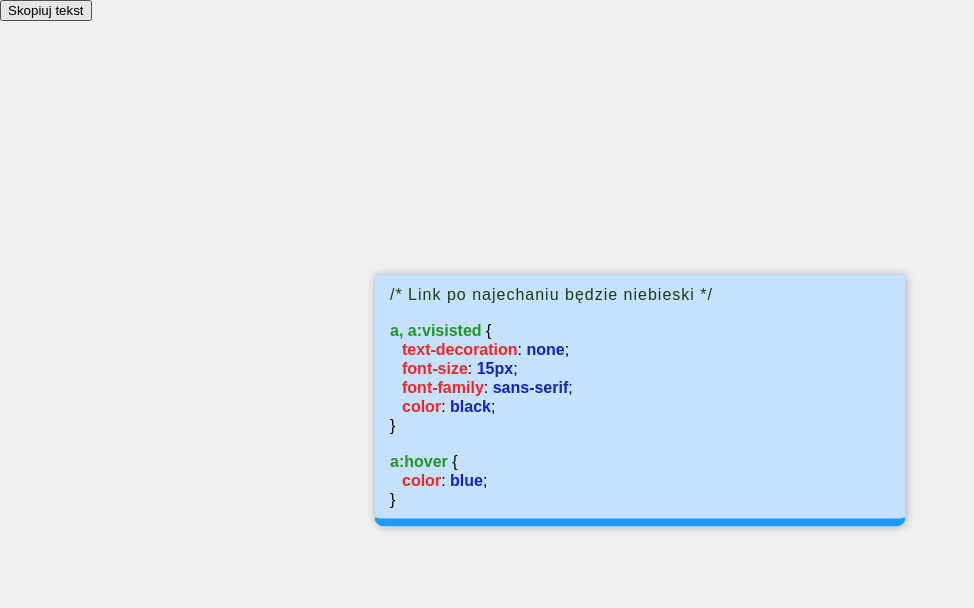
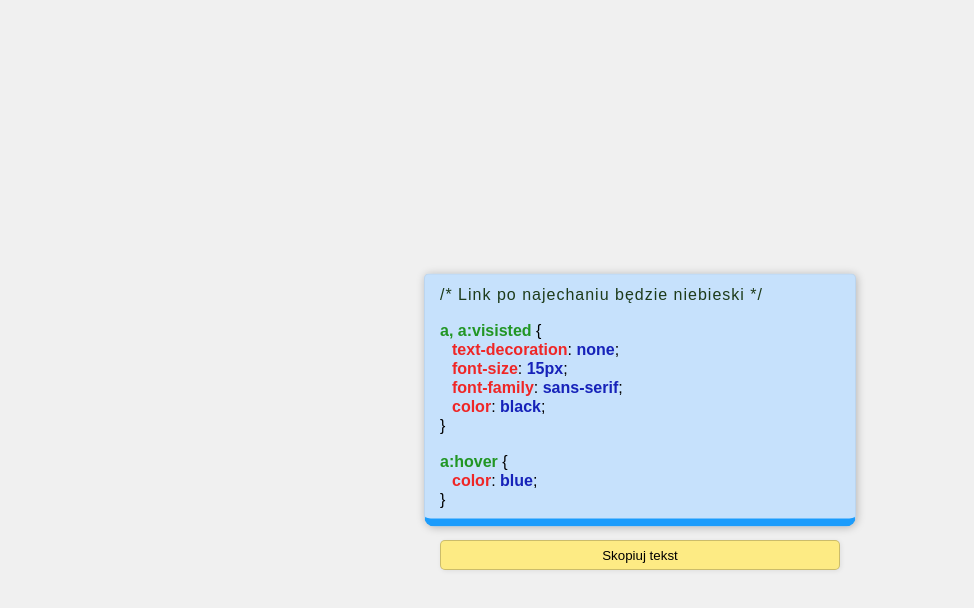
Before and after one commit to pufex/test-8, a plain HTML site: page index.html in a window 1280 px wide. Shown: the whole page, without its empty margins (0-974 px from the left). Drawn offline with Linux system fonts and the light colour scheme.

Commit message:
let us dance

```diff
--- a/css/style.css
+++ b/css/style.css
@@ -9,9 +9,10 @@ html, body{
     font-family: sans-serif;
 }
 
+
 .text{
     padding: 10px 15px;
-    width: 500px;
+    width: 400px;
     min-height: 1,5em;
     max-height: 16em;
     overflow-x: hidden;
@@ -25,6 +26,29 @@ html, body{
     border-bottom: 8px solid #1B9CFC;
     border-radius: 5px 5px 10px 10px;
     box-shadow: 1px 1px 8px 0px rgb(0, 0, 0, 25%);
+    z-index: 1;
+}
+
+.copybutton{
+    position: absolute;
+    box-sizing: border-box;
+    width: 400px;
+    height: 30px;
+    left: 50%;
+    top: 50%;
+    z-index: 2;
+    transform: translate(-50%, 140px);
+
+    background: rgb(253, 235, 132);
+
+    border-radius: 5px;
+    border: 1px solid rgba(0, 0, 0, 20%);
+    box-shadow: 1px 1px 5px rgb(0, 0, 0, 8%);
+}
+
+.copybutton:hover{
+    transform: translate(-50%, 140px) scale(1.01);
+    background-color: rgb(255, 242, 168);
 }
 
 .center{
```
